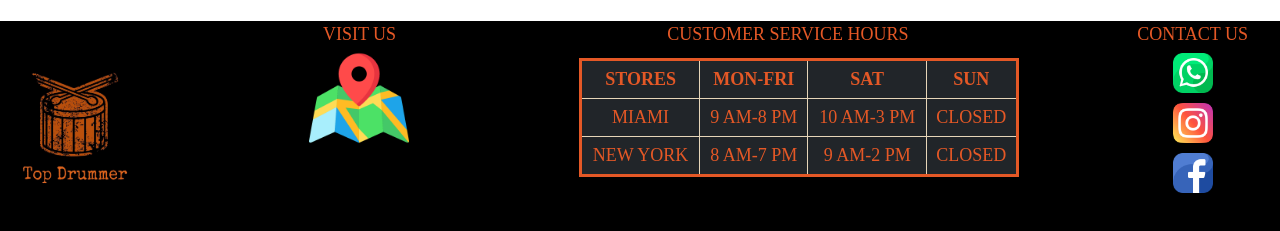
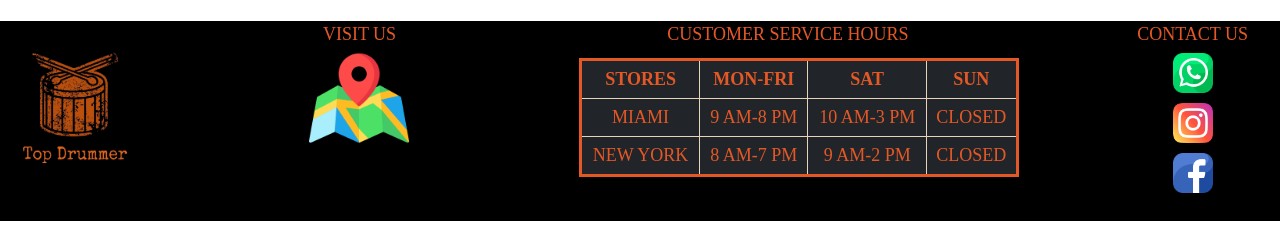
Before and after one commit to leosan2022/TOPDRUMMER-SANCHEZ, a website: page TOPDRUMMER-SANCHEZ/index.html in a window 1280 px wide. Shown: the part 2115-2346 px from the top of the page. Drawn offline with nearby package versions, Linux system fonts and the light colour scheme; a web font is replaced by a local one.

Commit message:
https://github.com/leosan2022/TOPDRUMMER-SANCHEZ.git

```diff
--- a/TOPDRUMMER-SANCHEZ/css/styles.css
+++ b/TOPDRUMMER-SANCHEZ/css/styles.css
@@ -239,8 +239,8 @@ main{
 .footerimg{
     width: 150px;
     height: 150px;
-    margin-bottom: 30px;
-    margin-top: 30px;
+    margin-bottom: 40px;
+    margin-top: 10px;
     margin-left: auto;
 }
 .footervisit{
```
